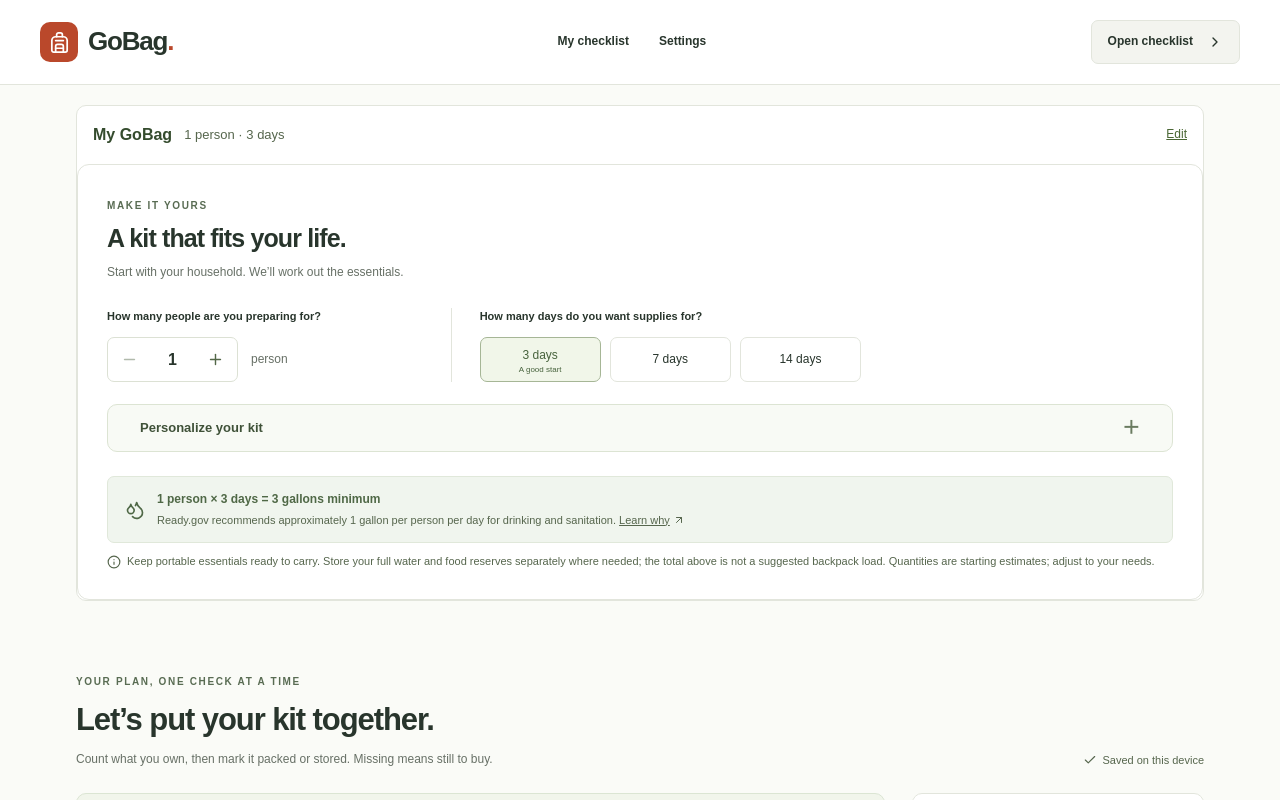
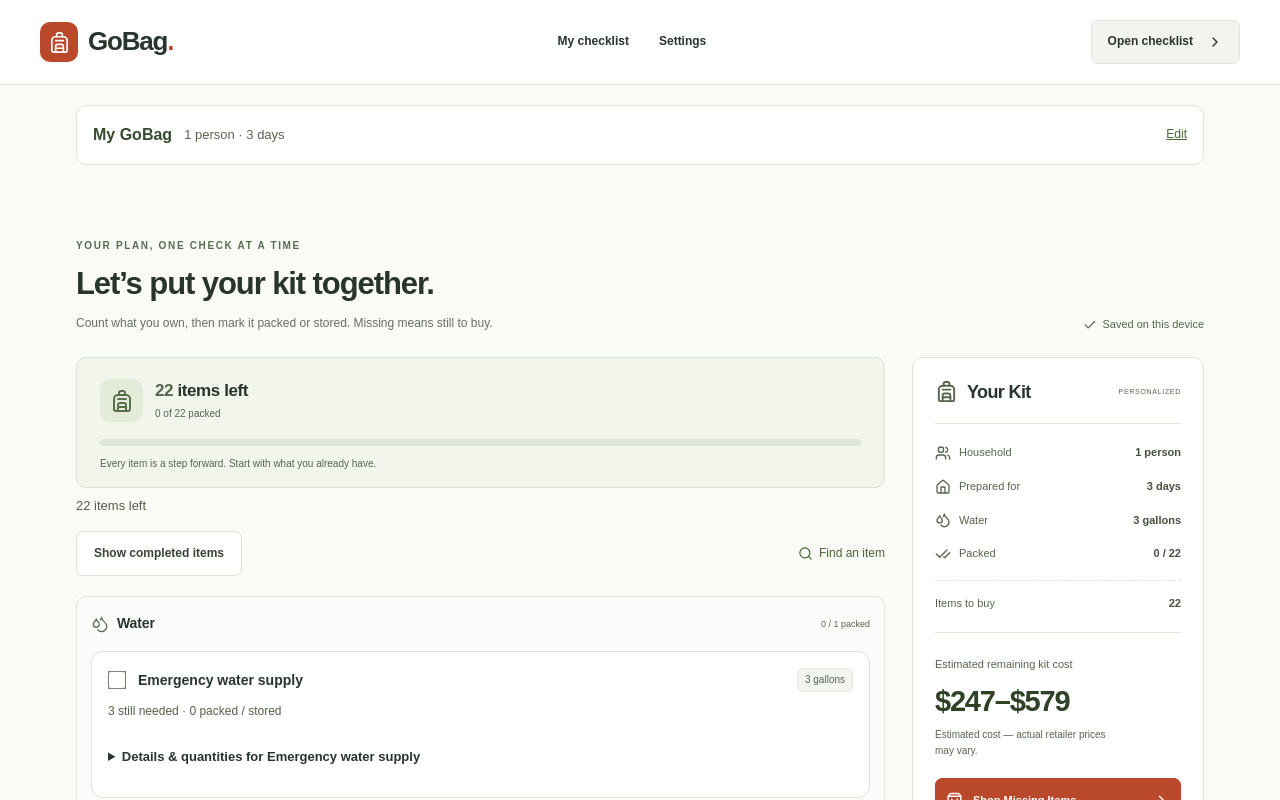
Before and after one commit to confire15/creditcardchris, a Next.js app: page /go-bag in a window 1280 px wide. Shown: the top 800 px of the page. Built offline with nearby package versions, Linux system fonts and the light colour scheme.

Commit message:
fix: collapse kit settings by default

```diff
--- a/src/components/gobag/gobag.tsx
+++ b/src/components/gobag/gobag.tsx
@@ -471,7 +471,7 @@ export default function GoBag() {
               disabled={!kit.loaded}
               aria-busy={!kit.loaded}
             >
-              <details className={styles.settingsSummary} open>
+              <details className={styles.settingsSummary}>
                 <summary>
                   <strong>My GoBag</strong>
                   <span>{kit.state.people} {kit.state.people === 1 ? "person" : "people"} · {kit.state.days} days{kit.state.pets ? ` · ${kit.state.petCount} ${kit.state.petCount === 1 ? "pet" : "pets"}` : ""}</span>
```
